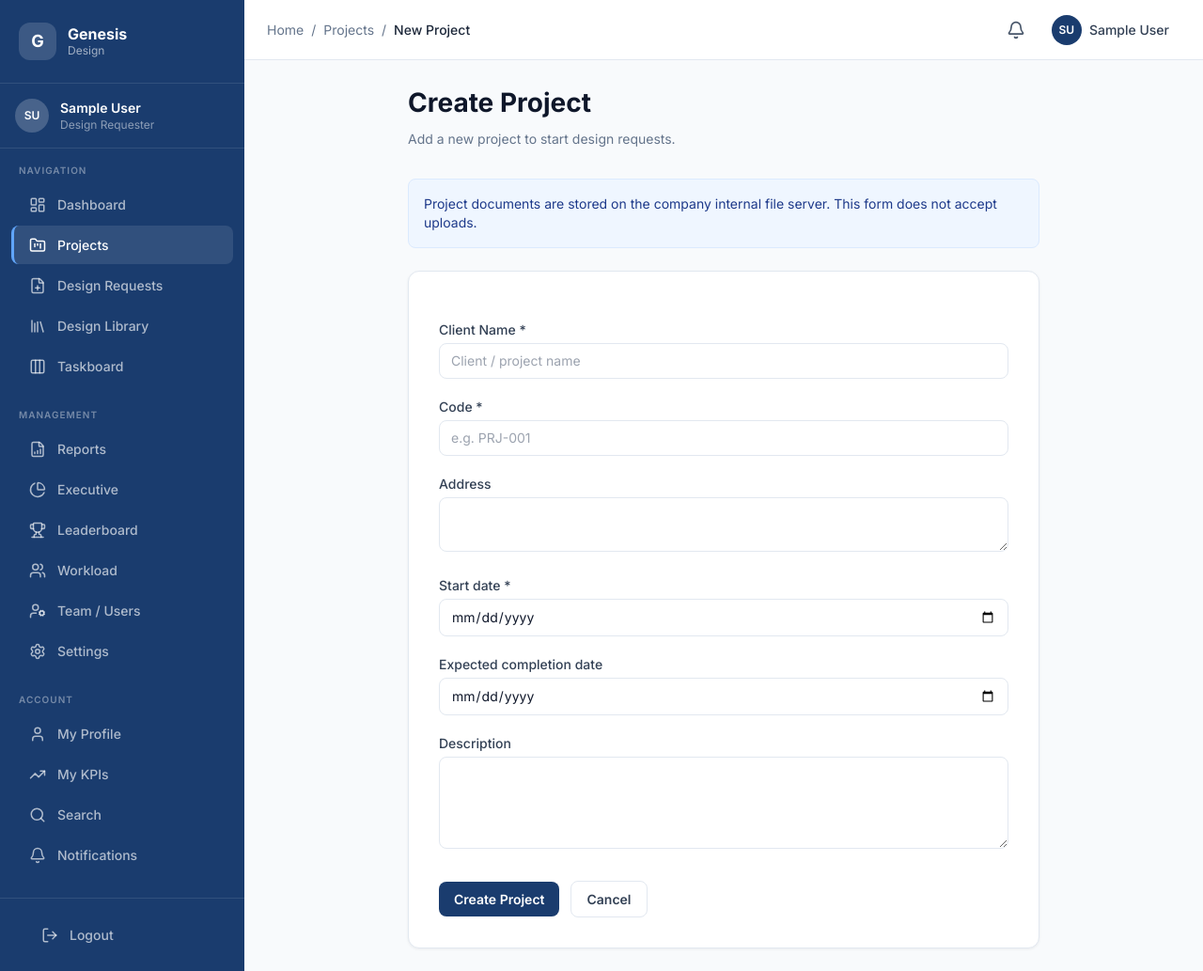
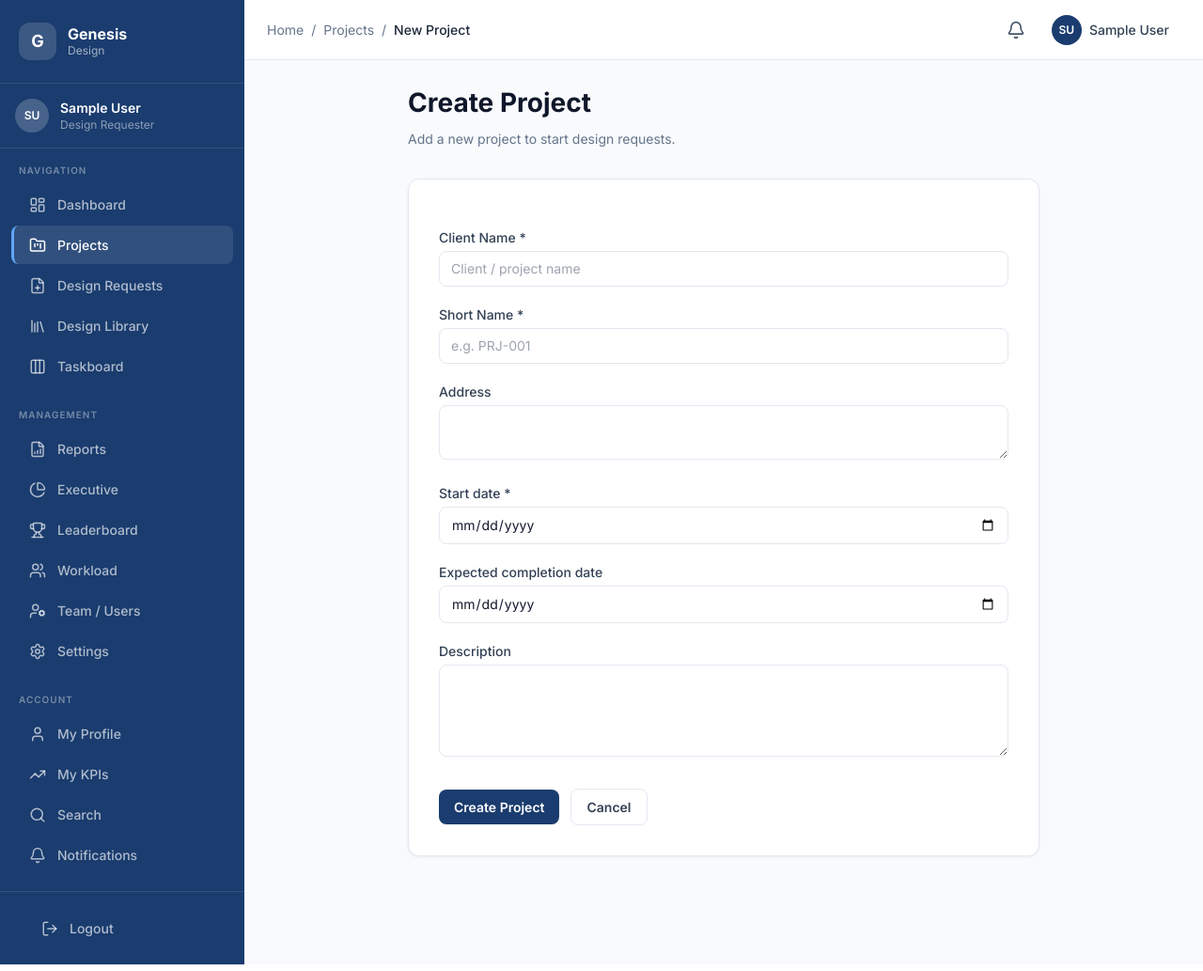
Before and after one commit to gtlfilesbd-droid/Genesis-Design, a Django app: page /projects/new/ in a window 1280 px wide. Shown: the whole page at 94% size. Run offline with Django 5.2, Linux system fonts and the light colour scheme; the visitor is signed in with stand-in values (Sample User, id 1); data that the repository does not hold is empty; parts of the project's set-up code (start-up, migrations or seed data) failed here and were passed over; some libraries are stand-ins or nearby versions.

Commit message:
Project Create Page Message Update

```diff
--- a/apps/projects/views.py
+++ b/apps/projects/views.py
@@ -23,6 +23,11 @@ class ProjectForm(forms.ModelForm):
         max_length=255,
         widget=forms.TextInput(attrs={'class': INPUT_CLASS, 'placeholder': 'Client / project name'}),
     )
+    code = forms.CharField(
+        label='Short Name',
+        max_length=50,
+        widget=forms.TextInput(attrs={'class': INPUT_CLASS, 'placeholder': 'e.g. PRJ-001'}),
+    )
 
     class Meta:
         model = Project
@@ -31,7 +36,6 @@ class ProjectForm(forms.ModelForm):
             'start_date', 'expected_completion_date', 'description',
         ]
         widgets = {
-            'code': forms.TextInput(attrs={'class': INPUT_CLASS, 'placeholder': 'e.g. PRJ-001'}),
             'start_date': forms.DateInput(attrs={'type': 'date', 'class': INPUT_CLASS}),
             'expected_completion_date': forms.DateInput(attrs={'type': 'date', 'class': INPUT_CLASS}),
             'address': forms.Textarea(attrs={'rows': 2, 'class': INPUT_CLASS}),
--- a/templates/designs/create.html
+++ b/templates/designs/create.html
@@ -11,7 +11,7 @@
     <p class="text-sm text-slate-500 mb-8">Project: <strong>{{ project.client_name }}</strong> ({{ project.code }})</p>
 
     <div class="mb-6 p-4 rounded-lg bg-blue-50 border border-blue-100 text-sm text-blue-900">
-        Design files must be placed on the internal file server. This form does not accept file uploads.
+        Design files must be sent via email or provided in digital format.
     </div>
 
     <div class="g-card p-8">
--- a/templates/projects/create.html
+++ b/templates/projects/create.html
@@ -4,9 +4,6 @@
 <div class="max-w-2xl mx-auto">
     <h1 class="text-[28px] font-bold text-slate-900 mb-2">Create Project</h1>
     <p class="text-slate-500 text-sm mb-8">Add a new project to start design requests.</p>
-    <div class="mb-6 p-4 rounded-lg bg-blue-50 border border-blue-100 text-sm text-blue-900">
-        Project documents are stored on the company internal file server. This form does not accept uploads.
-    </div>
     <div class="g-card p-8">
         <form method="post" class="space-y-5">
             {% csrf_token %}
```
